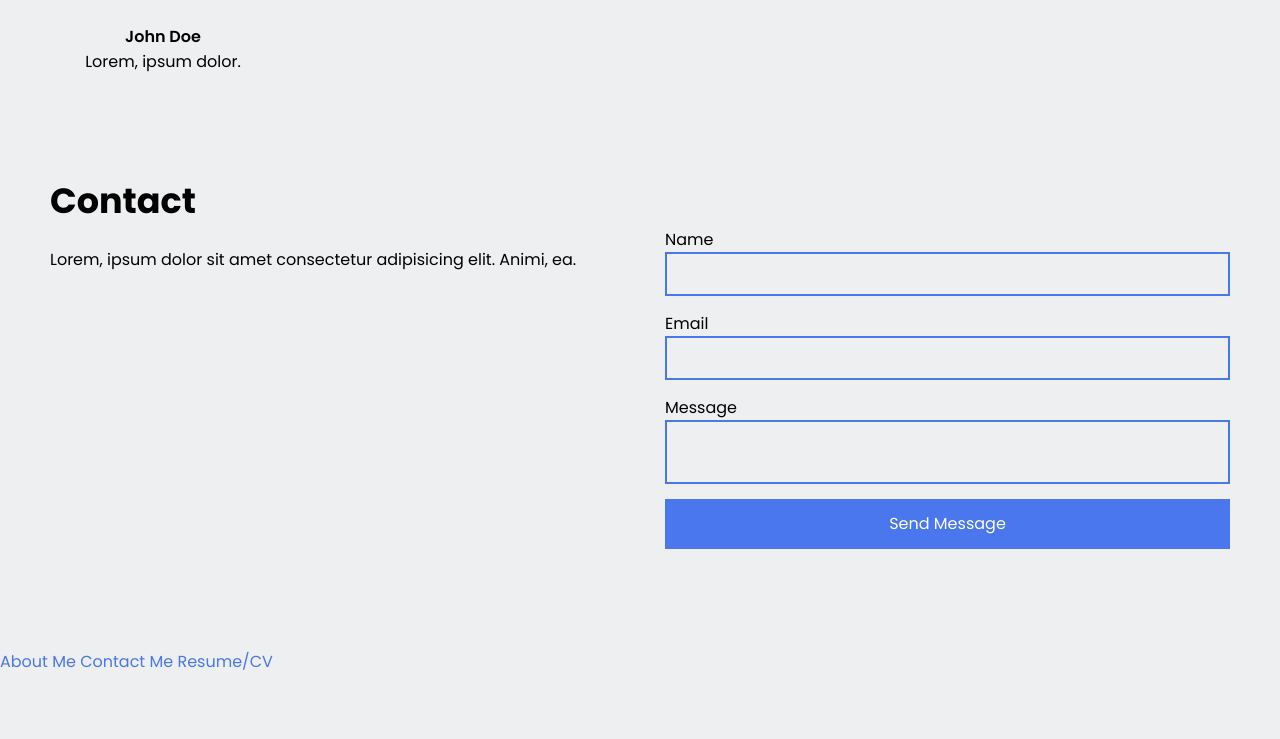
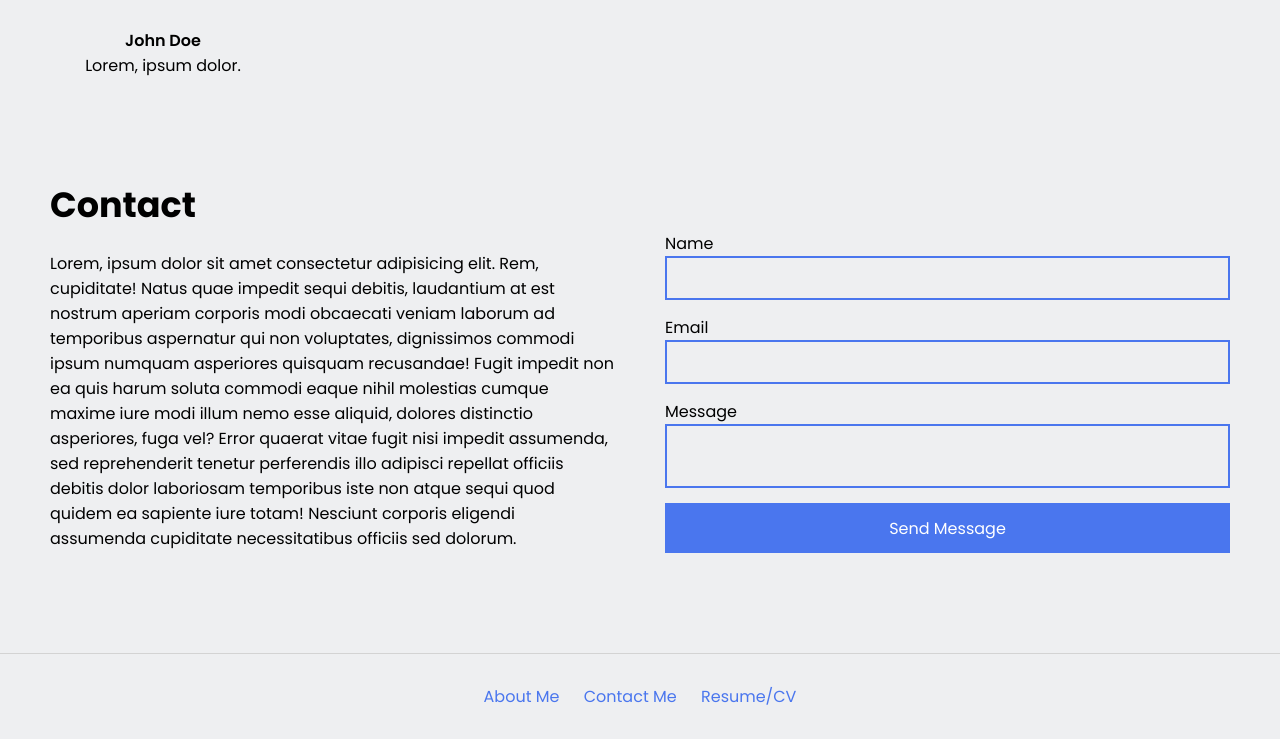
Before and after one commit to ShuaLyons/shualyons.github.io, a plain HTML site: page index.html in a window 1280 px wide. Shown: the part 1009-1748 px from the top of the page. Before the commit the page ends 1683 px from the top, so only its background shows below. Drawn offline with Linux system fonts and the light colour scheme.

Commit message:
Updated the Footer

```diff
--- a/index.html
+++ b/index.html
@@ -23,7 +23,7 @@
             <i class="fa-brands fa-github"></i>
             <span>Github</span>
          </a>
-         <a href="http://linkedin.com/shualyons" target="_blank" rel="noopener noreferrer">
+         <a href="http://linkedin.com/in/shualyons" target="_blank" rel="noopener noreferrer">
             <i class="fa-brands fa-linkedin"></i>
             <span>LinkedIn</span>
          </a>
@@ -39,7 +39,7 @@
       <section class="ProfileSection">
          <div class="text">
             <h2>Hi, I'm Joshua! 👾 </h2>
-            <p>Lorem ipsum dolor sit amet consectetur, adipisicing elit. Voluptatem incidunt pariatur laudantium, quas necessitatibus modi neque at autem laboriosam itaque placeat officiis quasi, sunt rerum nobis quaerat reprehenderit architecto ex. Vel atque doloribus quaerat optio similique, fugit hic, ipsam architecto rerum beatae, totam excepturi nemo!</p>
+            <p>As an enthusiastic and versatile professional with a passion for Quality Assurance (QA), programming, and video game development, I am driven by the challenge of creating high-quality, engaging software experiences. My journey in software development has led me to explore both the technical and creative aspects of building robust applications, with a particular focus on ensuring that products are polished, bug-free, and optimized for performance.</p>
             <div class="links">
                <a href="#skills">
                   <i class="fa-solid fa-code"></i>
@@ -108,7 +108,7 @@
          <h2>Contact</h2>
          <div class="group">
             <div class="text">
-               Lorem, ipsum dolor sit amet consectetur adipisicing elit. Animi, ea.
+               Lorem, ipsum dolor sit amet consectetur adipisicing elit. Rem, cupiditate! Natus quae impedit sequi debitis, laudantium at est nostrum aperiam corporis modi obcaecati veniam laborum ad temporibus aspernatur qui non voluptates, dignissimos commodi ipsum numquam asperiores quisquam recusandae! Fugit impedit non ea quis harum soluta commodi eaque nihil molestias cumque maxime iure modi illum nemo esse aliquid, dolores distinctio asperiores, fuga vel? Error quaerat vitae fugit nisi impedit assumenda, sed reprehenderit tenetur perferendis illo adipisci repellat officiis debitis dolor laboriosam temporibus iste non atque sequi quod quidem ea sapiente iure totam! Nesciunt corporis eligendi assumenda cupiditate necessitatibus officiis sed dolorum.
             </div>
             <form>
                <label for="name">Name</label>
@@ -127,6 +127,7 @@
    </main>
 
 </body>
+<!-- SECTION 5: Footer -->
 <footer>
    <a href="./public/about.html">About Me</a>
    <a href="./public/contact.html">Contact Me</a>
--- a/style.css
+++ b/style.css
@@ -96,7 +96,7 @@ nav .right a span{
 }
 .ProfileSection .headshot img{
     width: 350px;
-    border-radius: 50%;
+    border-radius: 40%;
 }
 @media (max-width: 850px){
     /*Section1: Profile*/
@@ -252,6 +252,9 @@ nav .right a span{
 .contact-section .group form button:hover{
     filter: brightness(.9);
 }
+footer{
+    align-items: center;
+}
 
 @media (max-width: 600px){
     /*NAVBAR*/
@@ -293,3 +296,23 @@ nav .right a span{
         padding: 0 20px;
     }
 }
+footer {
+    padding: 30px 50px;
+    text-align: center;
+    border-top: 1px solid lightgray;
+    margin-top: 50px;
+    background-color: var(--background-color);
+    color: var(--text-color);
+    font-size: 16px;
+}
+
+footer a {
+    color: var(--link-color);
+    text-decoration: none;
+    margin: 0 10px;
+    transition: 0.1s;
+}
+
+footer a:hover {
+    color: var(--text-color);
+}
```
